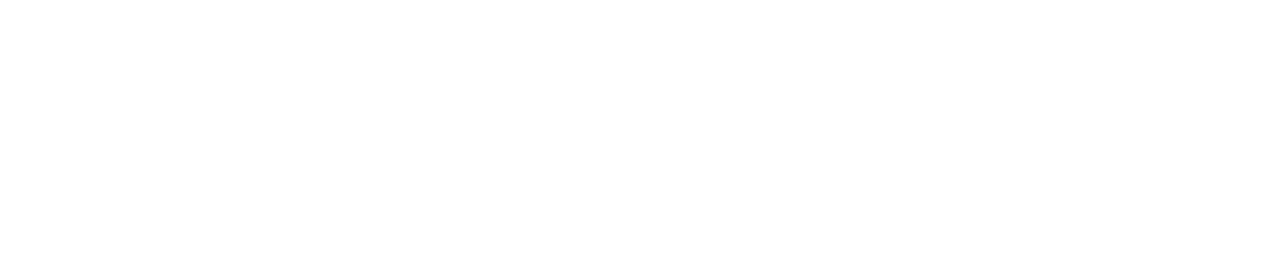
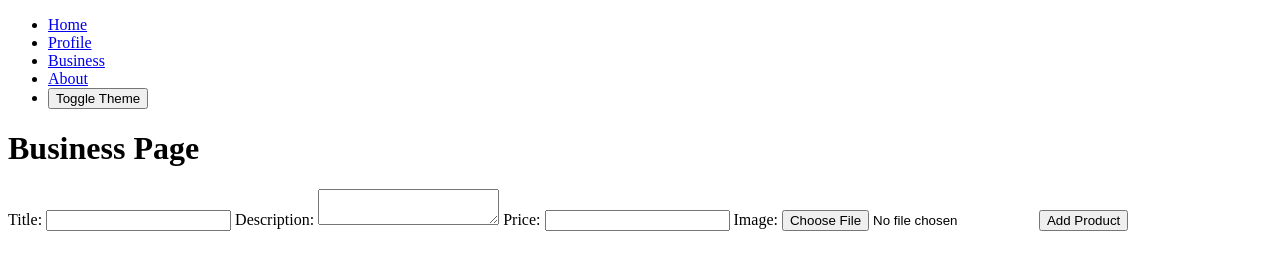
Before and after one commit to arr-hub/luxsphere-frontend, a plain HTML site: page business.html in a window 1280 px wide. Drawn offline with Linux system fonts and the light colour scheme; no server answers.

Commit message:
add business page layout

```diff
--- a/business.html
+++ b/business.html
@@ -1 +1,35 @@
-<!-- business.html placeholder -->
+<!DOCTYPE html>
+<html lang="en">
+<head>
+  <meta charset="UTF-8">
+  <meta name="viewport" content="width=device-width, initial-scale=1.0">
+  <title>LuxSphere - Business</title>
+  <link rel="stylesheet" href="css/style.css">
+  <script src="js/main.js" defer></script>
+</head>
+<body>
+  <nav>
+    <ul>
+      <li><a href="index.html">Home</a></li>
+      <li><a href="profile.html">Profile</a></li>
+      <li><a href="business.html">Business</a></li>
+      <li><a href="about.html">About</a></li>
+      <li><button id="themeToggle">Toggle Theme</button></li>
+    </ul>
+  </nav>
+
+  <main>
+    <h1>Business Page</h1>
+    <form id="addProduct" enctype="multipart/form-data">
+      <label>Title: <input type="text" name="title"></label>
+      <label>Description: <textarea name="description"></textarea></label>
+      <label>Price: <input type="number" name="price"></label>
+      <label>Image: <input type="file" name="image"></label>
+      <button type="submit">Add Product</button>
+    </form>
+    <section id="productList">
+      <!-- Products will load here -->
+    </section>
+  </main>
+</body>
+</html>
```
